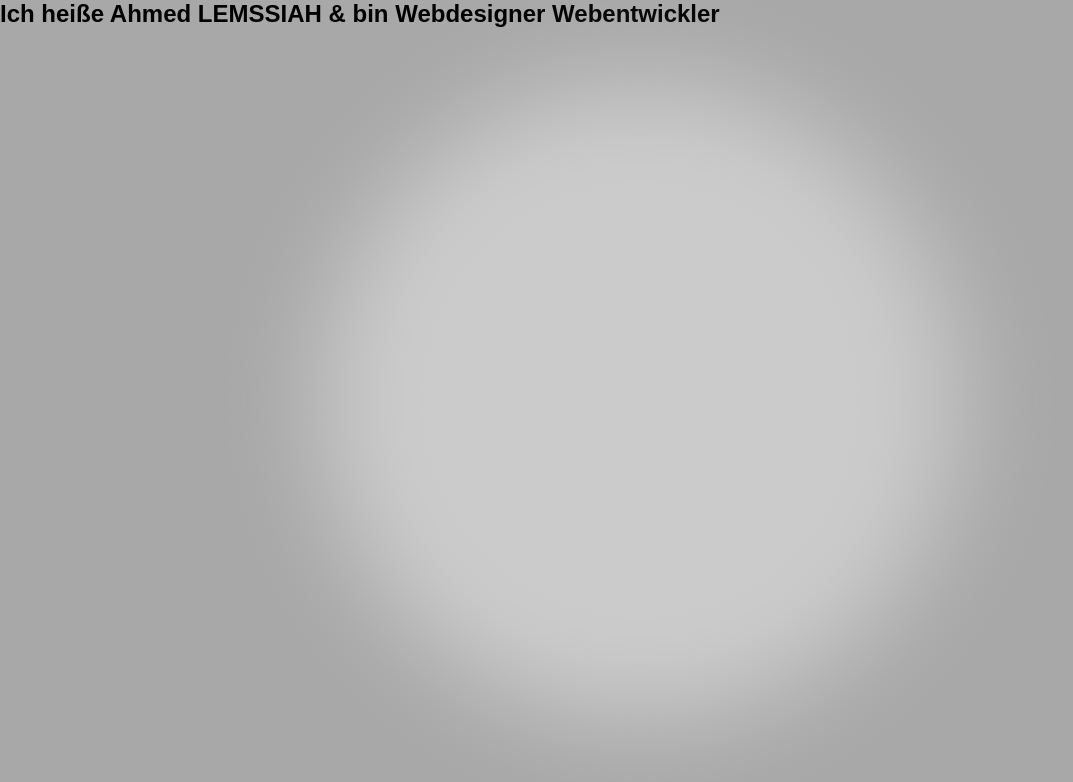
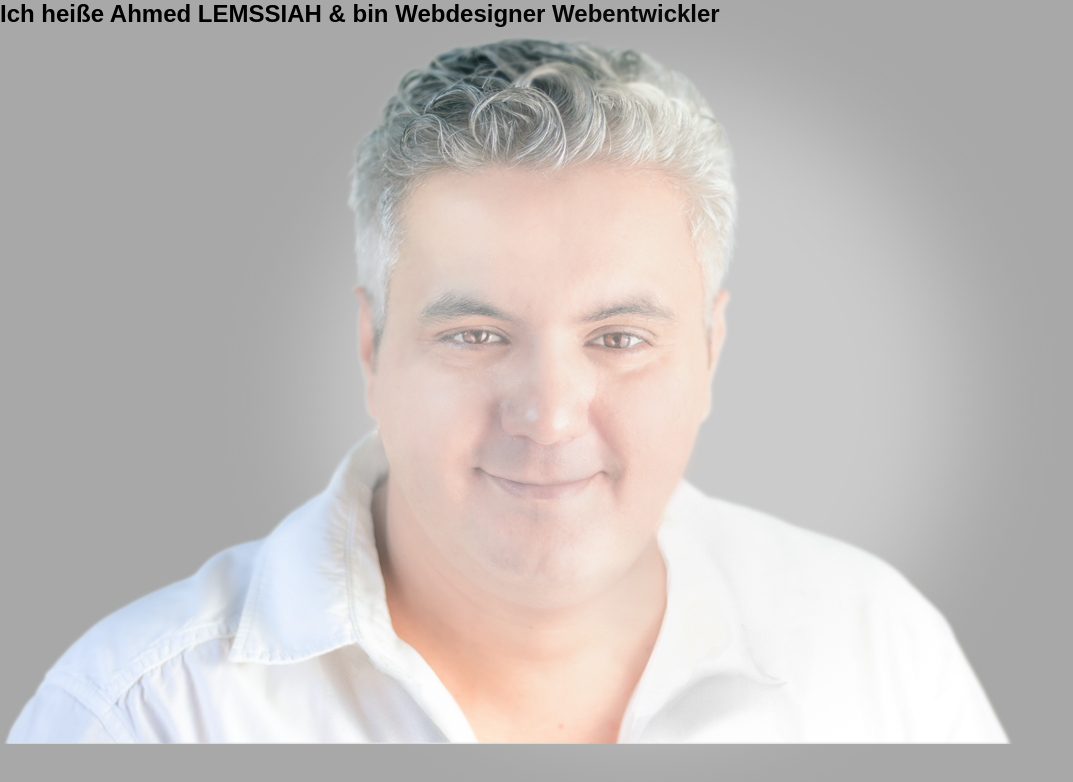
Before and after one commit to Arteque/basicPortfolio, a website: page dist/index.html in a window 1280 px wide. Shown: the whole page, without its empty margins (0-1073 px from the left). Drawn offline with Linux system fonts and the light colour scheme; a web font is replaced by a local one.

Commit message:
light background

```diff
--- a/dist/index.html
+++ b/dist/index.html
@@ -10,6 +10,7 @@
 <body>
     <main>
         <section id="hero-section">
+            <div class="light-background"></div>
             <div class="wrapper">
                 <div class="content">
                     <h1>
@@ -24,8 +25,10 @@
                         </span>
                     </h1>
                 </div>
+                <div class="media">
+                    <img src="./_Public/Media/Profil/ahmedprofil.png" alt="Ahmed Lemssiah Mediengestalter und Webentwickler Profil Bild">
+                </div>
             </div>
-            <div class="light-background"></div>
         </section>
     </main>
     <!-- <script type="module" src="./_Public/Js/Function.js"></script> -->
```
Also changed, not shown: dist/_Public/Media/Profil/ahmedprofil.png (added).
